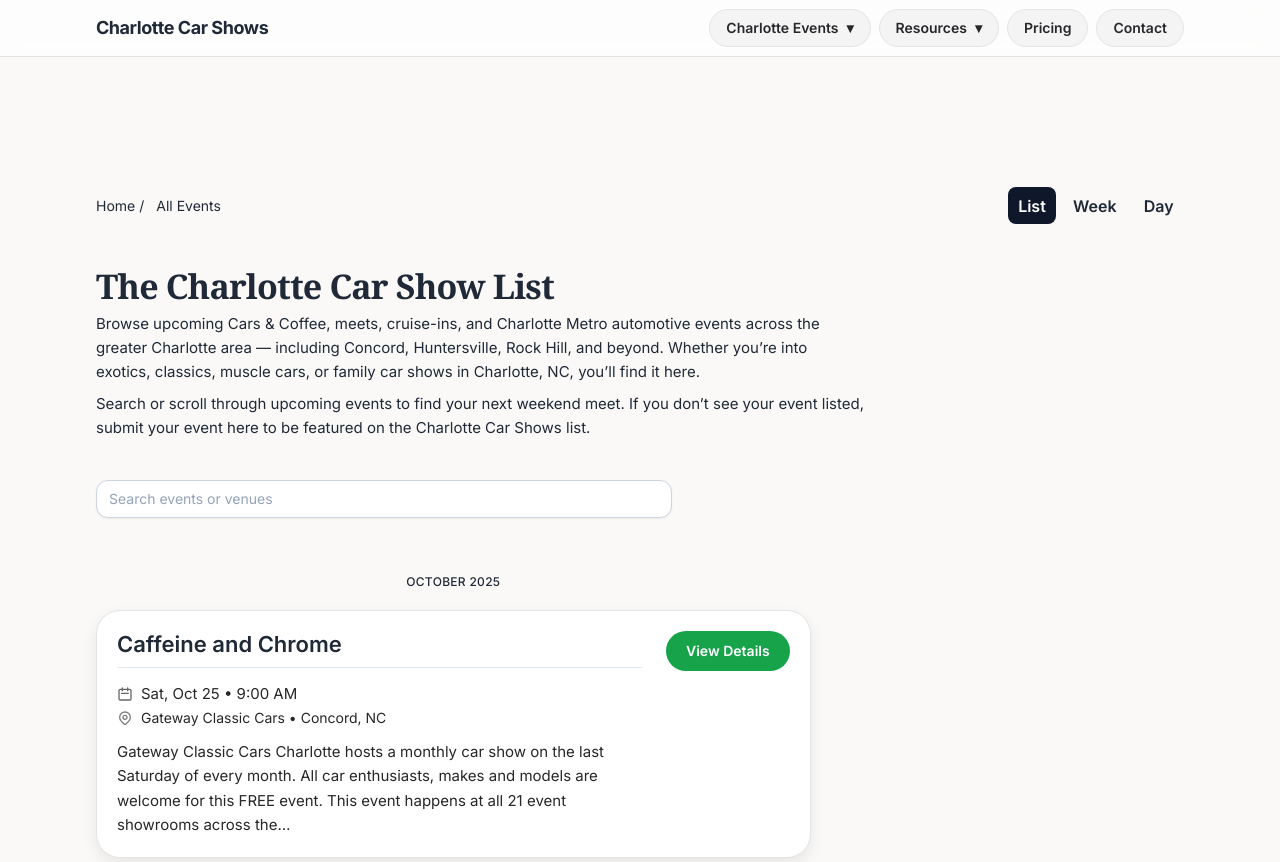
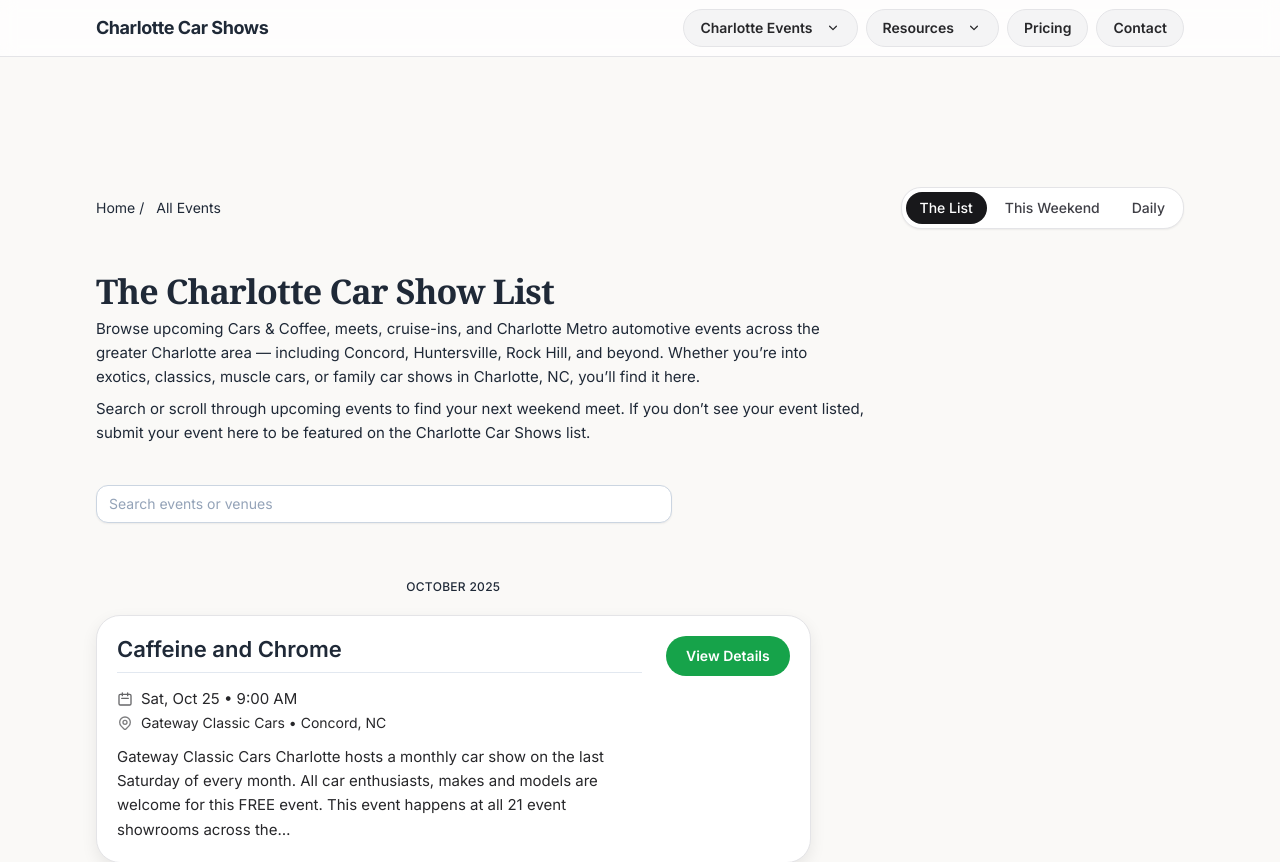
Before and after one commit to kevinscooke/ccs26, a Next.js app: page /events in a window 1280 px wide. Shown: the top 862 px of the page. Built offline with nearby package versions, Linux system fonts and the light colour scheme.

Commit message:
push baby push

```diff
--- a/app/layout.tsx
+++ b/app/layout.tsx
@@ -10,6 +10,7 @@ import Footer from "@/components/Footer";
 import HeaderAdBar from "@/components/ads/HeaderAdBar";
 import FooterAdBar from "@/components/ads/FooterAdBar";
 import { SearchProvider } from "@/components/search/SearchProvider";
+import Container from "@/components/Container";
 
 // Removed Bebas_Neue and added Inter + Source Serif 4
 const inter = Inter({ subsets: ["latin"], display: "swap", variable: "--font-sans" });
--- a/components/Footer.tsx
+++ b/components/Footer.tsx
@@ -15,7 +15,7 @@ const footerNav = {
     { label: "Charlotte Stormwater", href: "https://charlottestormwater.com", external: true },
     { label: "Charlotte Trailer Rental", href: "https://clttrailerrental.com", external: true },
     { label: "Peoples Golf", href: "https://peoples.golf", external: true },
-    { label: "Raleigh Car Shows", href: "https://raleighcarshows.com", external: true },
+    { label: "Raleigh Car Shows (FOR SALE)", href: "https://raleighcarshows.com", external: true },
     { label: "Atlanta Car Shows (FOR SALE)", href: "https://charlottecarshows.com" /* placeholder if ATL site not live yet */, external: true },
   ],
   company: [
@@ -32,7 +32,7 @@ const footerNav = {
 
 export default function Footer() {
   return (
-    <footer className="bg-surface text-text border-t border-border mt-12">
+    <footer className="w-full">
       <div className="mx-auto max-w-7xl px-6 py-12">
         <div className="grid gap-10 md:grid-cols-4">
           {/* Brand + blurb */}
@@ -103,7 +103,14 @@ export default function Footer() {
         </div>
 
         <hr className="my-8 border-border" />
-
+        <div
+          className="mb-4 rounded-lg border border-zinc-300 bg-zinc-50 px-4 py-3 text-sm text-zinc-700 ring-1 ring-zinc-200
+                     dark:border-zinc-700/60 dark:bg-zinc-900/40 dark:text-zinc-300 dark:ring-zinc-800/60"
+          role="note"
+          aria-label="Disclaimer"
+        >
+          <b>DISCLAIMER:</b> Charlotte Car Shows is an event aggregator and is not the organizer of every event. If information is inaccurate or a listed event is not public, please let us know via our <a href="/contact/">contact form</a>. We encourage you to attend, meet, and interact at events to learn about participating individually or with your business.
+        </div>
         <div className="flex flex-col md:flex-row items-start md:items-center justify-between gap-4">
           <p className="text-sm text-text-muted">
             © {new Date().getFullYear()} Charlotte Car Shows · Powered by{" "}
@@ -117,6 +124,8 @@ export default function Footer() {
             <li><Link href="/accessibility" className="hover:underline">Accessibility</Link></li>
           </ul>
         </div>
+
+
       </div>
     </footer>
   );
--- a/components/WeeklyControls.client.tsx
+++ b/components/WeeklyControls.client.tsx
@@ -1,42 +1,67 @@
 "use client";
-import React from "react";
-import { useRouter, usePathname } from "next/navigation";
-import styles from "@/components/Weekly.module.css";
+
+import { Tab } from "@headlessui/react";
+import { usePathname, useRouter, useSearchParams } from "next/navigation";
+import React, { Fragment, useMemo } from "react";
+
+const tabs = [
+  { label: "The List", href: "/events/" },
+  { label: "This Weekend", href: "/weekly-car-show-list-charlotte/" },
+  { label: "Daily", href: "/daily/" },
+];
 
 export default function WeeklyControls() {
   const router = useRouter();
-  const pathname = usePathname() ?? "";
+  const pathname = usePathname() || "/";
+  const params = useSearchParams();
 
-  const isActive = (p: string) => pathname === p || pathname.startsWith(p);
+  const selectedIndex = useMemo(() => {
+    if (pathname.startsWith("/weekly-car-show-list-charlotte")) return 1;
+    if (pathname.startsWith("/daily")) return 2;
+    return 0;
+  }, [pathname]);
+
+  const preserveQuery = false; // set true to keep ?q=… filters across tabs
 
   return (
-    <div className={styles.headerControls} role="toolbar" aria-label="Weekly controls">
-      <button
-        type="button"
-        className={`${styles.ctrlBtn} ${isActive("/events") ? styles.ctrlBtnActive : ""}`}
-        onClick={() => router.push("/events/")}
-        aria-pressed={isActive("/events")}
+    <Tab.Group
+      selectedIndex={selectedIndex}
+      onChange={(idx) => {
+        const base = tabs[idx].href;
+        const next = preserveQuery && params?.size ? `${base}?${params.toString()}` : base;
+        router.push(next);
+      }}
+    >
+      <Tab.List
+        aria-label="View selector"
+        className="inline-flex gap-1 rounded-xl border border-zinc-200 bg-white p-1 shadow-sm"
       >
-        List
-      </button>
+        {tabs.map((t) => (
+          <Tab as={Fragment} key={t.href}>
+            {({ selected }) => (
+              <button
+                type="button"
+                className={[
+                  "px-3.5 py-1.5 text-sm font-medium rounded-lg outline-none transition",
+                  "focus-visible:ring-2 focus-visible:ring-green-600/30",
+                  selected
+                    ? "bg-zinc-900 text-white"
+                    : "text-zinc-700 hover:bg-zinc-50",
+                ].join(" ")}
+              >
+                {t.label}
+              </button>
+            )}
+          </Tab>
+        ))}
+      </Tab.List>
 
-      <button
-        type="button"
-        className={`${styles.ctrlBtn} ${isActive("/weekly-car-show-list-charlotte") ? styles.ctrlBtnActive : ""}`}
-        onClick={() => router.push("/weekly-car-show-list-charlotte/")}
-        aria-pressed={isActive("/weekly-car-show-list-charlotte")}
-      >
-        Week
-      </button>
-
-      <button
-        type="button"
-        className={`${styles.ctrlBtn} ${isActive("/daily") ? styles.ctrlBtnActive : ""}`}
-        onClick={() => router.push("/daily/")}
-        aria-pressed={isActive("/daily")}
-      >
-        Day
-      </button>
-    </div>
+      {/* Panels are optional here; include hidden panels to satisfy ARIA linkage */}
+      <Tab.Panels className="sr-only">
+        <Tab.Panel />
+        <Tab.Panel />
+        <Tab.Panel />
+      </Tab.Panels>
+    </Tab.Group>
   );
 }
--- a/components/nav/TopNav.tsx
+++ b/components/nav/TopNav.tsx
@@ -1,35 +1,11 @@
 'use client';
 
 import Link from 'next/link';
-import { useEffect, useRef, useState } from 'react';
+import { useState, Fragment } from 'react';
+import { Menu, Transition } from '@headlessui/react';
 
 export default function TopNav() {
-  // open: false | 'events' | 'resources'
-  const [open, setOpen] = useState<false | 'events' | 'resources'>(false);
   const [mobileOpen, setMobileOpen] = useState(false);
-  const btnRef = useRef<HTMLButtonElement>(null);
-  const menuRef = useRef<HTMLDivElement>(null);
-
-  // Close dropdown when clicking outside
-  useEffect(() => {
-    function onDocClick(e: MouseEvent) {
-      if (!menuRef.current || !btnRef.current) return;
-      const t = e.target as Node;
-      if (menuRef.current.contains(t) || btnRef.current.contains(t)) return;
-      setOpen(false);
-    }
-    document.addEventListener('click', onDocClick);
-    return () => document.removeEventListener('click', onDocClick);
-  }, []);
-
-  // Close on escape
-  useEffect(() => {
-    function onEsc(e: KeyboardEvent) {
-      if (e.key === 'Escape') { setOpen(false); setMobileOpen(false); }
-    }
-    document.addEventListener('keydown', onEsc);
-    return () => document.removeEventListener('keydown', onEsc);
-  }, []);
 
   return (
     <header className="border-b border-zinc-200 bg-white/80 backdrop-blur supports-[backdrop-filter]:bg-white/70 sticky top-0 z-50">
@@ -40,90 +16,130 @@ export default function TopNav() {
 
         {/* Desktop nav */}
         <nav className="hidden md:flex items-center gap-2">
-          {/* Charlotte Events with dropdown */}
-          <div className="relative">
-            <button
-              ref={btnRef}
-              type="button"
-              className="ccs-btn"
-              aria-haspopup="menu"
-              aria-expanded={open === 'events'}
-              onClick={() => setOpen(open === 'events' ? false : 'events')}
+          {/* Charlotte Events */}
+          <Menu as="div" className="relative">
+            {({ open }) => (
+              <>
+                <Menu.Button
+                  className="ccs-btn inline-flex items-center gap-1"
+                  aria-label="Open Charlotte Events menu"
                 >
                   Charlotte Events
-              <span className="ml-2 inline-block align-middle">▾</span>
-            </button>
-            {open === 'events' && (
-              <div
-                ref={menuRef}
-                role="menu"
-                className="absolute right-0 mt-2 w-72 rounded-2xl border border-zinc-200 bg-white shadow-lg p-2"
+                  <svg
+                    aria-hidden="true"
+                    className={`ml-2 h-4 w-4 transition-transform ${open ? 'rotate-180' : ''}`}
+                    viewBox="0 0 20 20"
+                    fill="currentColor"
                   >
+                    <path d="M5.23 7.21a.75.75 0 011.06.02L10 10.94l3.71-3.71a.75.75 0 111.06 1.06l-4.24 4.24a.75.75 0 01-1.06 0L5.21 8.29a.75.75 0 01.02-1.08z" />
+                  </svg>
+                </Menu.Button>
 
+                <Transition
+                  as={Fragment}
+                  enter="transition ease-out duration-100"
+                  enterFrom="transform opacity-0 scale-95"
+                  enterTo="transform opacity-100 scale-100"
+                  leave="transition ease-in duration-75"
+                  leaveFrom="transform opacity-100 scale-100"
+                  leaveTo="transform opacity-0 scale-95"
+                >
+                  <Menu.Items
+                    className="absolute right-0 z-50 mt-2 w-72 rounded-2xl border border-zinc-200 bg-white p-2 shadow-lg ring-1 ring-black/5 max-h-96 overflow-auto focus:outline-none"
+                  >
+                    <Menu.Item>
+                      {({ active }) => (
                         <Link
                           href="/events/"
-                  role="menuitem"
-                  className="block rounded-xl px-3 py-2 text-[var(--fg)] hover:bg-zinc-100 focus:outline-none focus:ring-2 focus:ring-green-600/20"
-                  onClick={() => setOpen(false)}
+                          className={`block rounded-xl px-3 py-2 text-[var(--fg)] focus:outline-none ${active ? 'bg-zinc-100' : ''}`}
                         >
                           All Charlotte Events
                         </Link>
+                      )}
+                    </Menu.Item>
+                    <Menu.Item>
+                      {({ active }) => (
                         <Link
                           href="/weekly-car-show-list-charlotte/"
-                  role="menuitem"
-                  className="block rounded-xl px-3 py-2 text-[var(--fg)] hover:bg-zinc-100 focus:outline-none focus:ring-2 focus:ring-green-600/20"
-                  onClick={() => setOpen(false)}
+                          className={`block rounded-xl px-3 py-2 text-[var(--fg)] ${active ? 'bg-zinc-100' : ''}`}
                         >
                           Weekly Car Show List (Charlotte)
                         </Link>
+                      )}
+                    </Menu.Item>
+                    <Menu.Item>
+                      {({ active }) => (
                         <Link
                           href="/events/charlotte-auto-show/"
-                  role="menuitem"
-                  className="block rounded-xl px-3 py-2 text-[var(--fg)] hover:bg-zinc-100 focus:outline-none focus:ring-2 focus:ring-green-600/20"
-                  onClick={() => setOpen(false)}
+                          className={`block rounded-xl px-3 py-2 text-[var(--fg)] ${active ? 'bg-zinc-100' : ''}`}
                         >
                           Charlotte Auto Show
                         </Link>
-              </div>
                       )}
-          </div>
+                    </Menu.Item>
+                  </Menu.Items>
+                </Transition>
+              </>
+            )}
+          </Menu>
 
-          {/* Resources dropdown (button-based, matches Events) */}
-          <div className="relative">
-            <button
-              type="button"
-              className="ccs-btn"
-              aria-haspopup="menu"
-              aria-expanded={open === 'resources'}
-              onClick={() => setOpen(open === 'resources' ? false : 'resources')}
+          {/* Resources */}
+          <Menu as="div" className="relative">
+            {({ open }) => (
+              <>
+                <Menu.Button
+                  className="ccs-btn inline-flex items-center gap-1"
+                  aria-label="Open Resources menu"
                 >
                   Resources
-              <span className="ml-2 inline-block align-middle">▾</span>
-            </button>
-            {open === 'resources' && (
-              <div
-                role="menu"
-                className="absolute right-0 mt-2 w-80 rounded-2xl border border-zinc-200 bg-white shadow-lg p-2"
+                  <svg
+                    aria-hidden="true"
+                    className={`ml-2 h-4 w-4 transition-transform ${open ? 'rotate-180' : ''}`}
+                    viewBox="0 0 20 20"
+                    fill="currentColor"
                   >
+                    <path d="M5.23 7.21a.75.75 0 011.06.02L10 10.94l3.71-3.71a.75.75 0 111.06 1.06l-4.24 4.24a.75.75 0 01-1.06 0L5.21 8.29a.75.75 0 01.02-1.08z" />
+                  </svg>
+                </Menu.Button>
+
+                <Transition
+                  as={Fragment}
+                  enter="transition ease-out duration-100"
+                  enterFrom="transform opacity-0 scale-95"
+                  enterTo="transform opacity-100 scale-100"
+                  leave="transition ease-in duration-75"
+                  leaveFrom="transform opacity-100 scale-100"
+                  leaveTo="transform opacity-0 scale-95"
+                >
+                  <Menu.Items
+                    className="absolute right-0 z-50 mt-2 w-80 rounded-2xl border border-zinc-200 bg-white p-2 shadow-lg ring-1 ring-black/5 max-h-96 overflow-auto focus:outline-none"
+                  >
+                    <Menu.Item>
+                      {({ active }) => (
                         <Link
                           href="/guide-to-charlotte-car-shows"
-                  role="menuitem"
-                  className="block rounded-xl px-3 py-2 text-[var(--fg)] hover:bg-zinc-100 focus:outline-none focus:ring-2 focus:ring-green-600/20"
-                  onClick={() => setOpen(false)}
+                          className={`block rounded-xl px-3 py-2 text-[var(--fg)] ${active ? 'bg-zinc-100' : ''}`}
                         >
                           Guide to Charlotte Car Shows
                         </Link>
+                      )}
+                    </Menu.Item>
+                    <Menu.Item>
+                      {({ active }) => (
                         <Link
                           href="/resources"
-                  role="menuitem"
-                  className="block rounded-xl px-3 py-2 text-[var(--fg)] hover:bg-zinc-100 focus:outline-none focus:ring-2 focus:ring-green-600/20"
-                  onClick={() => setOpen(false)}
+                          className={`block rounded-xl px-3 py-2 text-[var(--fg)] ${active ? 'bg-zinc-100' : ''}`}
                         >
                           All Resources
                         </Link>
-              </div>
                       )}
-          </div>
+                    </Menu.Item>
+                  </Menu.Items>
+                </Transition>
+              </>
+            )}
+          </Menu>
+
           <Link href="/pricing" className="ccs-btn">Pricing</Link>
           <Link href="/contact" className="ccs-btn">Contact</Link>
         </nav>
@@ -143,7 +159,6 @@ export default function TopNav() {
       {mobileOpen && (
         <div className="md:hidden border-t border-zinc-200 bg-white/90 backdrop-blur supports-[backdrop-filter]:bg-white/80">
           <nav className="container py-2 flex flex-col gap-2">
-
             <Link href="/events/" className="ccs-btn" onClick={() => setMobileOpen(false)}>
               All Charlotte Events
             </Link>
--- a/package.json
+++ b/package.json
@@ -14,6 +14,7 @@
     "export:json": "node scripts/export-json.mjs"
   },
   "dependencies": {
+    "@headlessui/react": "^2.2.9",
     "@radix-ui/react-dialog": "^1.1.15",
     "@radix-ui/react-dropdown-menu": "^2.1.16",
     "@radix-ui/react-slot": "^1.2.3",
```
Also changed, not shown: app/(marketing)/page.tsx (+13 -11 lines), app/events/[slug]/page.tsx (+35 -3 lines), 1 other file (tests, documents, lock files or other folders). Lines whose indentation alone changed are shown as unchanged.
